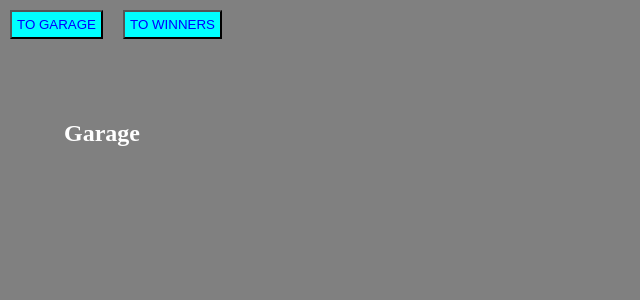
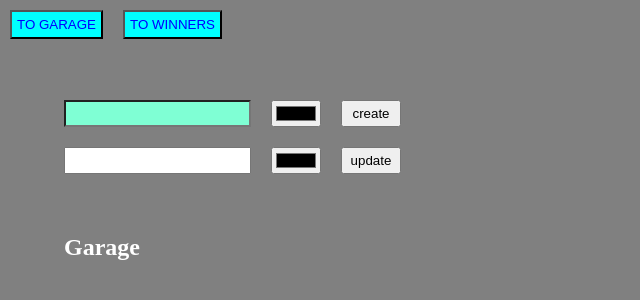
Before and after one commit to Vadosdavos/my-works, a React app in the folder async-race/: page / in a window 1280 px wide. Shown: the top 300 px of the page, without its empty margins (0-640 px from the left). Built offline with nearby package versions, Linux system fonts and the light colour scheme.

Commit message:
feat: add controls

```diff
--- /dev/null
+++ b/async-race/src/pages/garagePage/FormField/FormField.styles.css
@@ -0,0 +1,14 @@
+.formField {
+  display: flex;
+  align-content: center;
+  column-gap: 20px;
+}
+.textInput {
+  font-weight: bold;
+}
+.create {
+  background-color: aquamarine;
+}
+.subButton {
+  width: 60px;
+}
--- /dev/null
+++ b/async-race/src/pages/garagePage/FormField/FormField.tsx
@@ -0,0 +1,17 @@
+import styles from './FormField.styles.css';
+
+type FormProps = {
+  type: string;
+};
+
+export const FormField = ({ type }: FormProps) => {
+  return (
+    <>
+      <div className={styles.formField}>
+        <input type='text' className={styles.textInput + ' ' + styles[type]} />
+        <input type='color' className='colorInput' />
+        <button className={styles.subButton}>{type}</button>
+      </div>
+    </>
+  );
+};
--- /dev/null
+++ b/async-race/src/pages/garagePage/garage/Garage.styles.css
@@ -0,0 +1,5 @@
+.controls {
+  display: flex;
+  flex-direction: column;
+  gap: 20px;
+}
--- a/async-race/src/pages/garagePage/garage/Garage.tsx
+++ b/async-race/src/pages/garagePage/garage/Garage.tsx
@@ -1,3 +1,14 @@
+import { FormField } from '../FormField/FormField';
+import styles from './Garage.styles.css';
+
 export const Garage = () => {
-  return <h2>Garage</h2>;
+  return (
+    <>
+      <form className={styles.controls}>
+        <FormField type='create' />
+        <FormField type='update' />
+      </form>
+      <h2>Garage</h2>
+    </>
+  );
 };
--- a/async-race/src/style.css
+++ b/async-race/src/style.css
@@ -9,5 +9,6 @@ main {
   padding: 40px 5%;
   display: flex;
   gap: 40px;
+  flex-direction: column;
   align-items: flex-start;
 }
```
